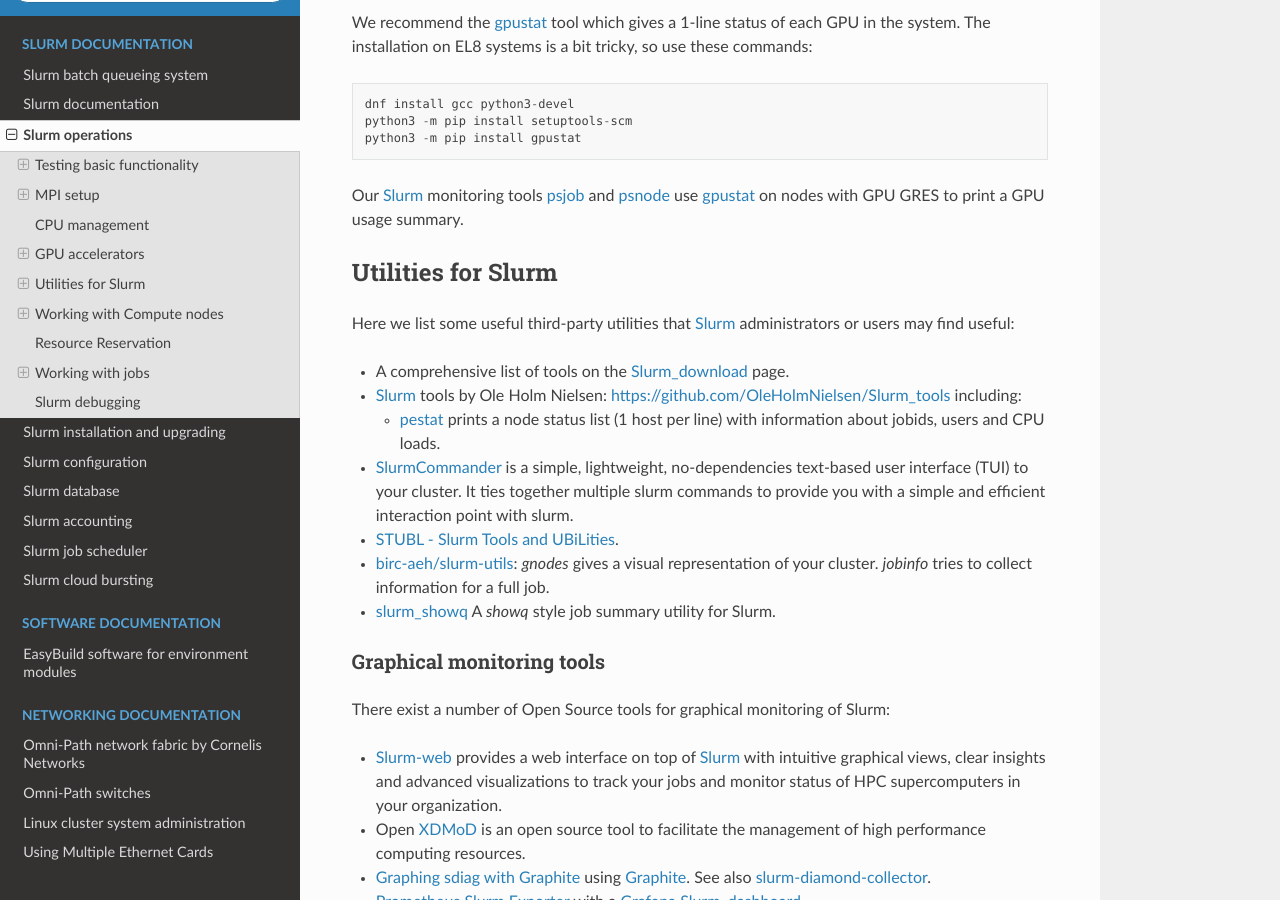
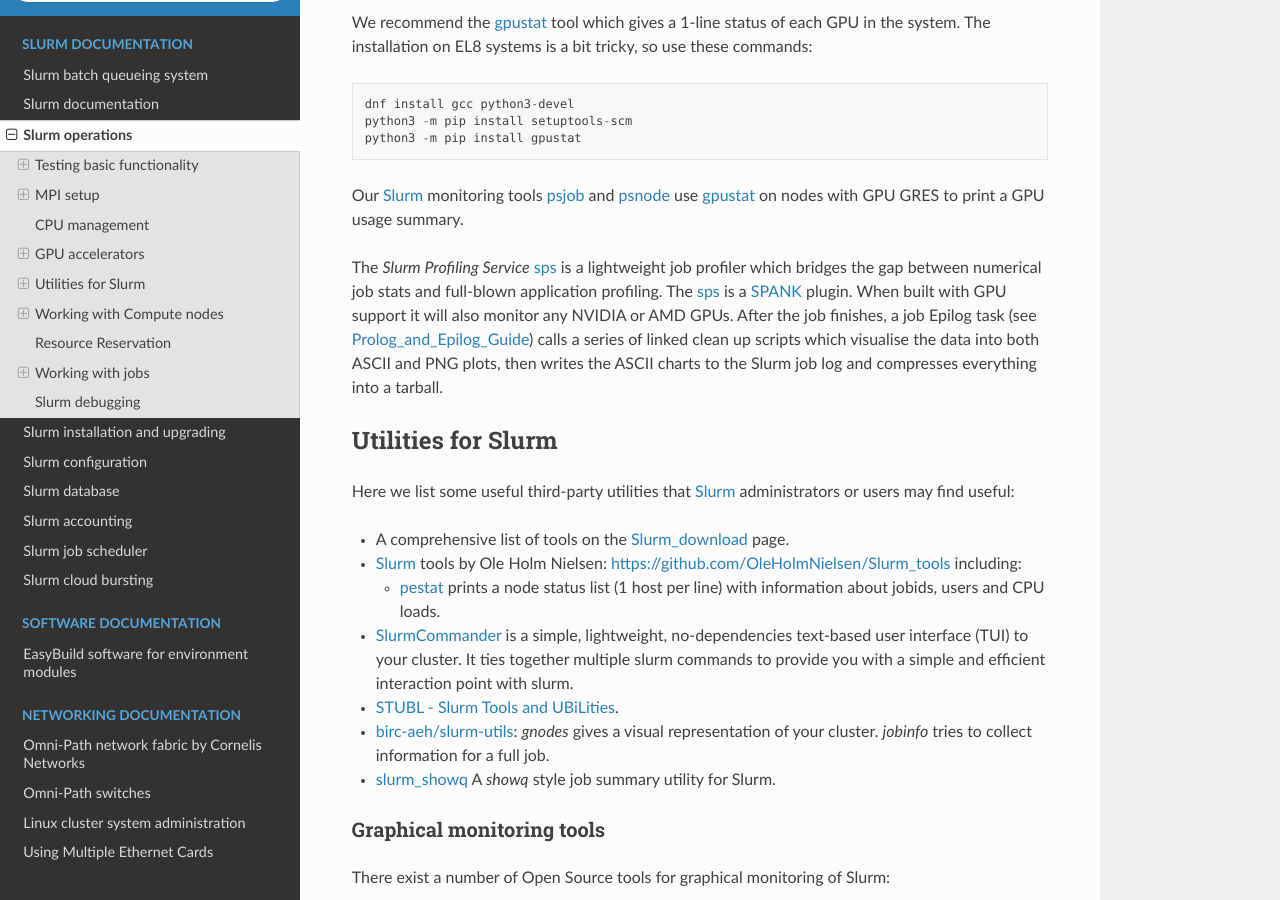
Before and after one commit to OleHolmNielsen/Niflheim_system, a Sphinx documentation site: the page built from docs/Slurm_operations.rst, in a window 1280 px wide and 900 px high, scrolled down 4311 px. Built offline with Sphinx 7.4.7 and the Read the Docs theme 3.1.0, drawn with Linux system fonts in a browser that asks for light colours.

Commit message:
Added Slurm Profiling Service sps info

```diff
--- a/docs/Slurm_operations.rst
+++ b/docs/Slurm_operations.rst
@@ -185,11 +185,20 @@
 
 Our Slurm_ monitoring tools psjob_ and psnode_ use gpustat_ on nodes with GPU GRES to print a GPU usage summary.
 
+The *Slurm Profiling Service* sps_ is a lightweight job profiler which bridges the gap between numerical job stats and full-blown application profiling.
+The sps_ is a SPANK_ plugin.
+When built with GPU support it will also monitor any NVIDIA or AMD GPUs.
+After the job finishes, a job Epilog task (see Prolog_and_Epilog_Guide_) calls a series of linked clean up scripts which visualise the data into both ASCII and PNG plots,
+then writes the ASCII charts to the Slurm job log and compresses everything into a tarball.
+
 .. _gpustat: https://github.com/wookayin/gpustat
 .. _nvtop: https://github.com/Syllo/nvtop
 .. _nvitop: https://github.com/XuehaiPan/nvitop
 .. _psjob: https://github.com/OleHolmNielsen/Slurm_tools/blob/master/jobs/psjob
 .. _psnode: https://github.com/OleHolmNielsen/Slurm_tools/blob/master/nodes/psnode
+.. _sps: https://github.com/mhagdorn/sps
+.. _SPANK: https://slurm.schedmd.com/spank.html
+.. _Prolog_and_Epilog_Guide: https://slurm.schedmd.com/prolog_epilog.html
 
 Utilities for Slurm
 ===================
```
